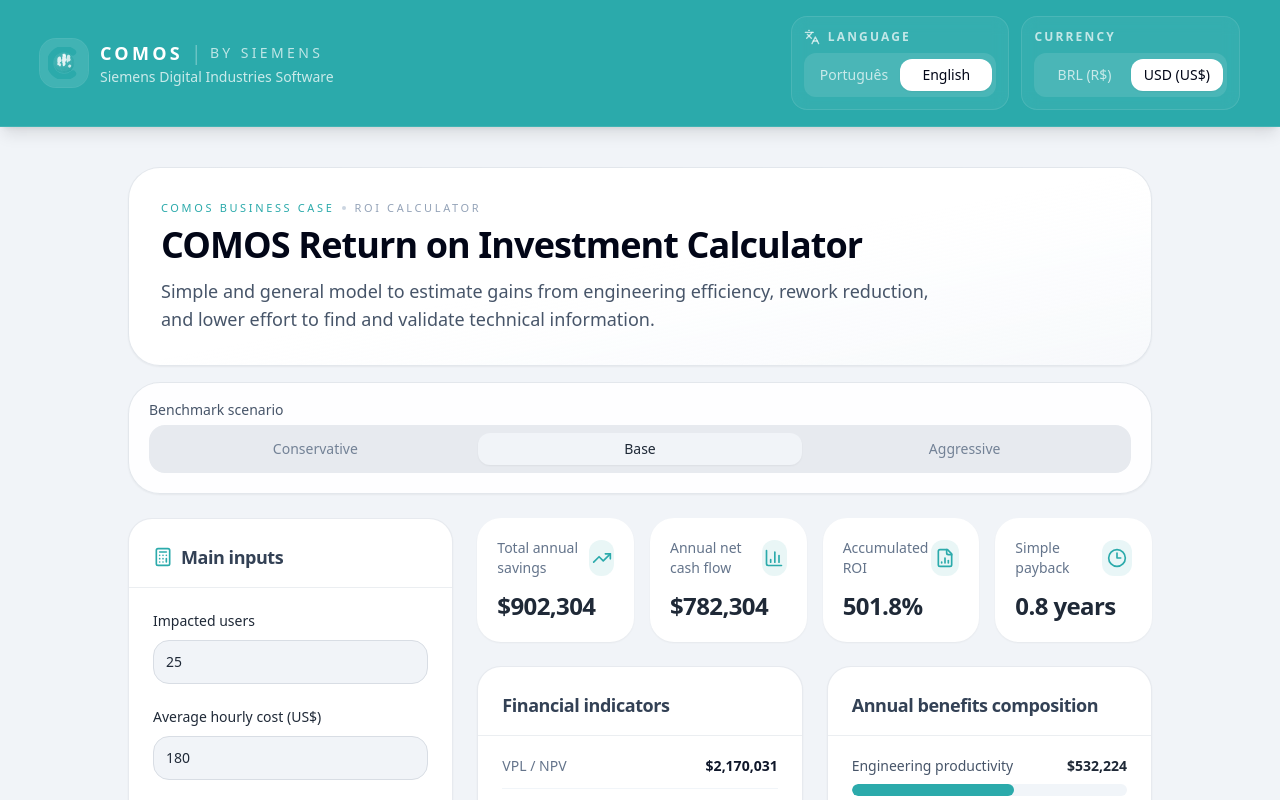
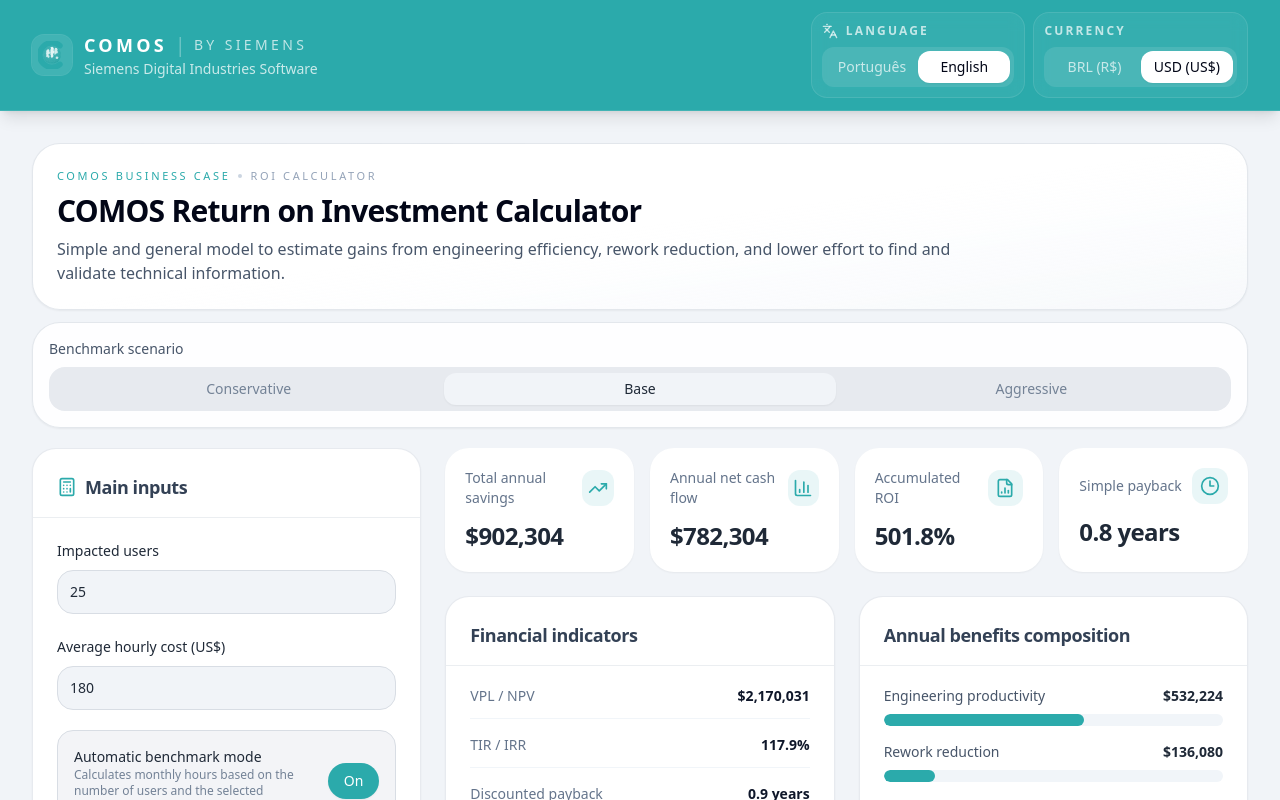
Before and after one commit to TadeuMartins/COMOS_CALCULATOR, a React (Vite) app: page / in a window 1280 px wide. Shown: the top 800 px of the page. Built offline with nearby package versions, Linux system fonts and the light colour scheme.

Commit message:
fix: rebalance page width and top spacing
Co-authored-by: TadeuMartins <156713091+TadeuMartins@users.noreply.github.com>

```diff
--- a/comos_roi_calculator_app.tsx
+++ b/comos_roi_calculator_app.tsx
@@ -403,11 +403,11 @@ export default function ComosRoiCalculatorApp() {
 
   return (
     <div className="min-h-screen bg-background text-foreground">
-      <header className="border-b border-white/10 bg-[#2BAAAB] px-6 py-4 text-white shadow-lg md:px-10">
-        <div className="mx-auto flex max-w-7xl flex-col gap-4 lg:flex-row lg:items-center lg:justify-between">
+      <header className="border-b border-white/10 bg-[#2BAAAB] px-5 py-3 text-white shadow-lg md:px-8">
+        <div className="mx-auto flex max-w-7xl flex-col gap-3 lg:flex-row lg:items-center lg:justify-between">
           <div className="flex items-center gap-3">
-            <div className="flex h-12 w-12 items-center justify-center rounded-2xl bg-white/10 ring-1 ring-white/15">
-              <ComosLogo className="h-8 w-8" />
+            <div className="flex h-10 w-10 items-center justify-center rounded-xl bg-white/10 ring-1 ring-white/15">
+              <ComosLogo className="h-7 w-7" />
             </div>
             <div className="min-w-0">
               <div className="flex flex-wrap items-center gap-2">
@@ -419,24 +419,24 @@ export default function ComosRoiCalculatorApp() {
             </div>
           </div>
 
-          <div className="grid gap-3 sm:grid-cols-2 lg:w-auto lg:min-w-[430px]">
-            <div className="rounded-2xl border border-white/10 bg-white/5 p-3 backdrop-blur">
+          <div className="grid gap-2 sm:grid-cols-2 lg:w-auto lg:min-w-[390px]">
+            <div className="rounded-2xl border border-white/10 bg-white/5 p-2.5 backdrop-blur">
               <Label className="mb-2 flex items-center gap-2 text-xs font-semibold uppercase tracking-[0.18em] text-white/70">
                 <Languages className="h-4 w-4" />
                 {t.language}
               </Label>
               <Tabs value={language} onValueChange={(v) => setLanguage(v as LanguageKey)}>
-                <TabsList className="grid h-11 w-full grid-cols-2 rounded-xl bg-white/10 p-1 text-white/70">
+                <TabsList className="grid h-10 w-full grid-cols-2 rounded-xl bg-white/10 p-1 text-white/70">
                   <TabsTrigger value="pt" className="rounded-lg data-[state=active]:bg-white data-[state=active]:text-slate-950">{t.portuguese}</TabsTrigger>
                   <TabsTrigger value="en" className="rounded-lg data-[state=active]:bg-white data-[state=active]:text-slate-950">{t.english}</TabsTrigger>
                 </TabsList>
               </Tabs>
             </div>
 
-            <div className="rounded-2xl border border-white/10 bg-white/5 p-3 backdrop-blur">
+            <div className="rounded-2xl border border-white/10 bg-white/5 p-2.5 backdrop-blur">
               <Label className="mb-2 block text-xs font-semibold uppercase tracking-[0.18em] text-white/70">{t.currency}</Label>
               <Tabs value={currency} onValueChange={(v) => setCurrency(v as CurrencyKey)}>
-                <TabsList className="grid h-11 w-full grid-cols-2 rounded-xl bg-white/10 p-1 text-white/70">
+                <TabsList className="grid h-10 w-full grid-cols-2 rounded-xl bg-white/10 p-1 text-white/70">
                   <TabsTrigger value="BRL" className="rounded-lg data-[state=active]:bg-white data-[state=active]:text-slate-950">BRL (R$)</TabsTrigger>
                   <TabsTrigger value="USD" className="rounded-lg data-[state=active]:bg-white data-[state=active]:text-slate-950">USD (US$)</TabsTrigger>
                 </TabsList>
@@ -446,26 +446,26 @@ export default function ComosRoiCalculatorApp() {
         </div>
       </header>
 
-      <div className="p-6 md:p-10">
-      <div className="mx-auto w-full max-w-5xl space-y-6">
-        <div className="space-y-4">
-          <div className="w-full rounded-[2rem] border border-border/70 bg-gradient-to-br from-white via-white to-slate-50/80 p-6 shadow-sm md:p-8">
+      <div className="px-4 py-5 md:px-6 md:py-8 xl:px-8">
+      <div className="mx-auto w-full max-w-7xl space-y-5">
+        <div className="space-y-3">
+          <div className="w-full rounded-[1.75rem] border border-border/70 bg-gradient-to-br from-white via-white to-slate-50/80 p-5 shadow-sm md:p-6">
             <div className="mb-2 flex flex-wrap items-center gap-2 text-[11px] font-medium uppercase tracking-[0.24em] text-slate-400">
               <span className="text-[#2BAAAB]">{t.businessCase}</span>
               <span className="h-1 w-1 rounded-full bg-slate-300" aria-hidden="true" />
               <span>{t.roiCalculator}</span>
             </div>
-            <h1 className="text-3xl font-bold tracking-tight text-slate-950 md:text-4xl">{t.title}</h1>
-            <p className="mt-3 max-w-3xl text-base leading-7 text-slate-600 md:text-lg">{t.subtitle}</p>
+            <h1 className="text-2xl font-bold tracking-tight text-slate-950 md:text-3xl">{t.title}</h1>
+            <p className="mt-2 max-w-4xl text-sm leading-6 text-slate-600 md:text-base">{t.subtitle}</p>
           </div>
 
           <section
             aria-label={t.benchmarkScenario}
-            className="w-full rounded-[2rem] border border-border/70 bg-white/90 p-5 shadow-sm"
+            className="w-full rounded-[1.75rem] border border-border/70 bg-white/90 p-4 shadow-sm"
           >
-            <Label className="mb-2 block text-slate-600">{t.benchmarkScenario}</Label>
+            <Label className="mb-2 block text-sm text-slate-600">{t.benchmarkScenario}</Label>
             <Tabs value={scenario} onValueChange={(v) => setScenario(v as ScenarioKey)}>
-              <TabsList className="grid h-12 w-full grid-cols-3 rounded-2xl">
+              <TabsList className="grid h-11 w-full grid-cols-3 rounded-2xl">
                 <TabsTrigger value="conservador" className="rounded-xl">{t.conservative}</TabsTrigger>
                 <TabsTrigger value="base" className="rounded-xl">{t.base}</TabsTrigger>
                 <TabsTrigger value="agressivo" className="rounded-xl">{t.aggressive}</TabsTrigger>
```
